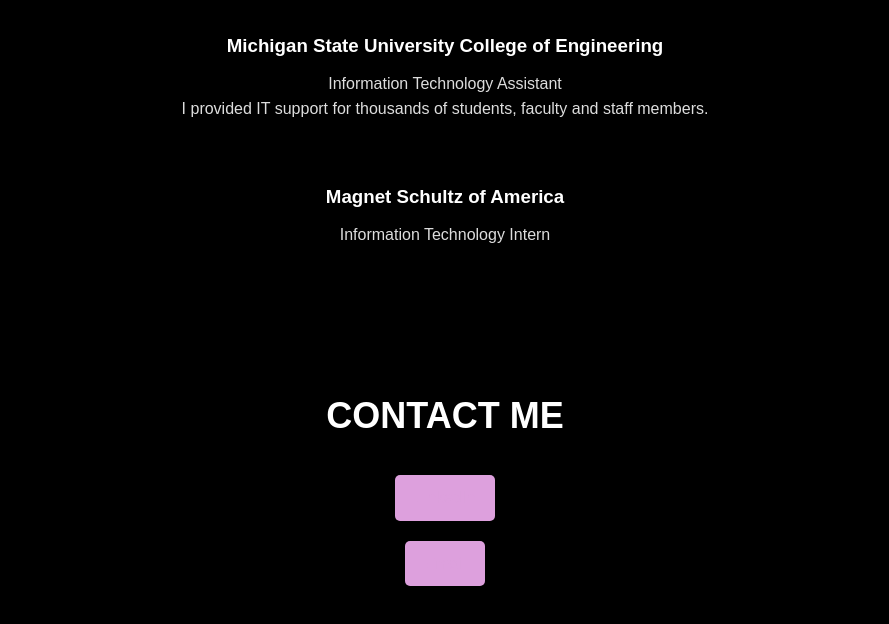
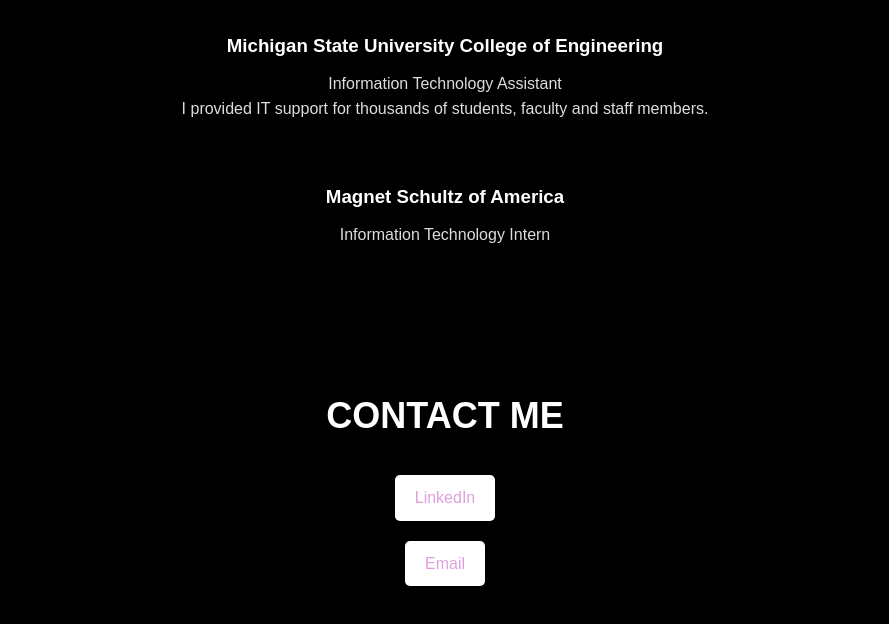
Before and after one commit to Andrew-Naumoff/personal_site, a website: page public/about.html in a window 1280 px wide. Shown: the part 706-1330 px from the top of the page, without its empty margins (195-1084 px from the left). Drawn offline with Linux system fonts and the light colour scheme.

Commit message:
css changes

```diff
--- a/public/css/styles.css
+++ b/public/css/styles.css
@@ -219,7 +219,7 @@
     margin: 10px;
     text-decoration: none;
     color: #000; /* Black text for contrast */
-    background-color: plum; /* Match the theme color */
+    background-color: white; /* Match the theme color */
     border-radius: 5px;
     transition: opacity 0.3s;
 }
```
